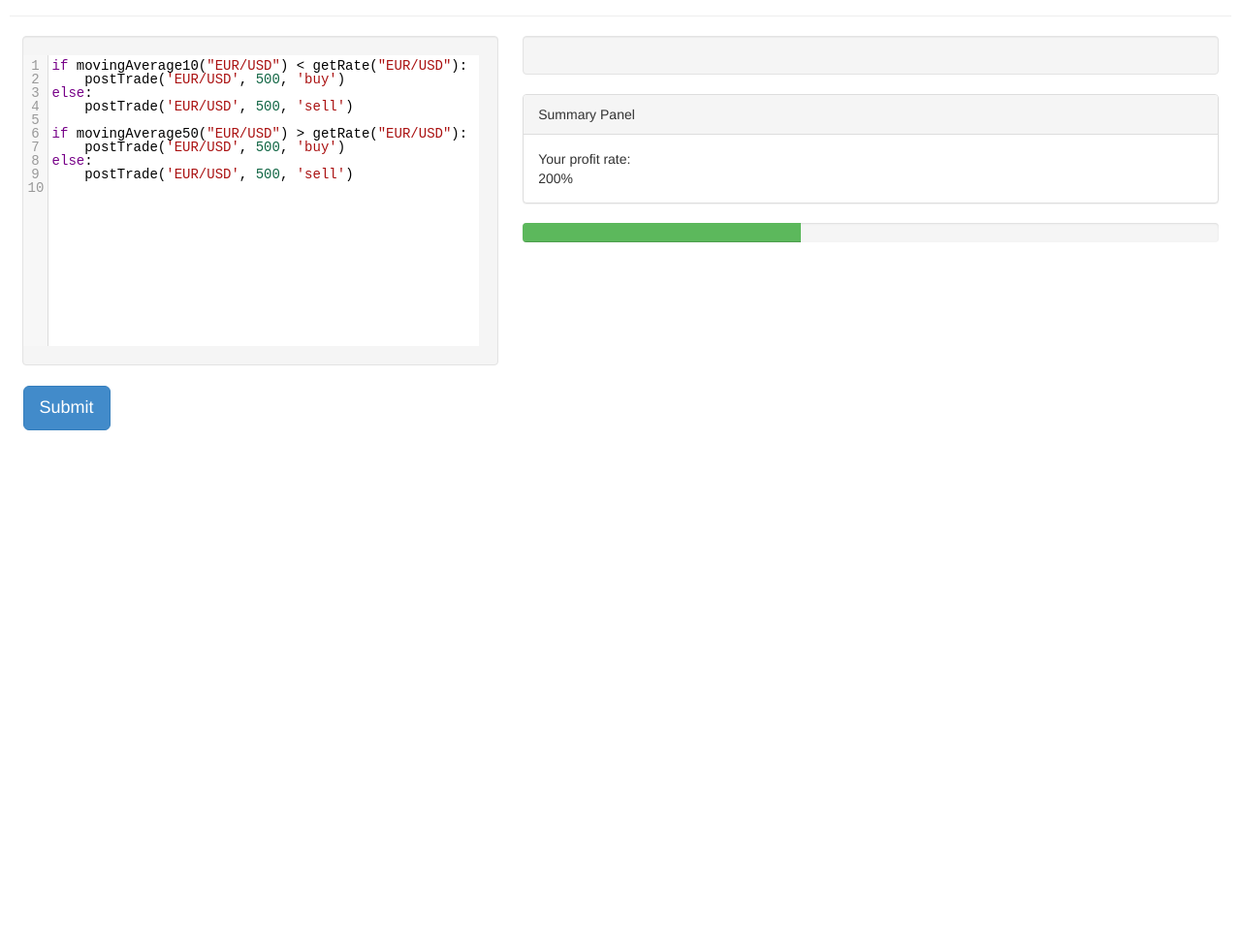
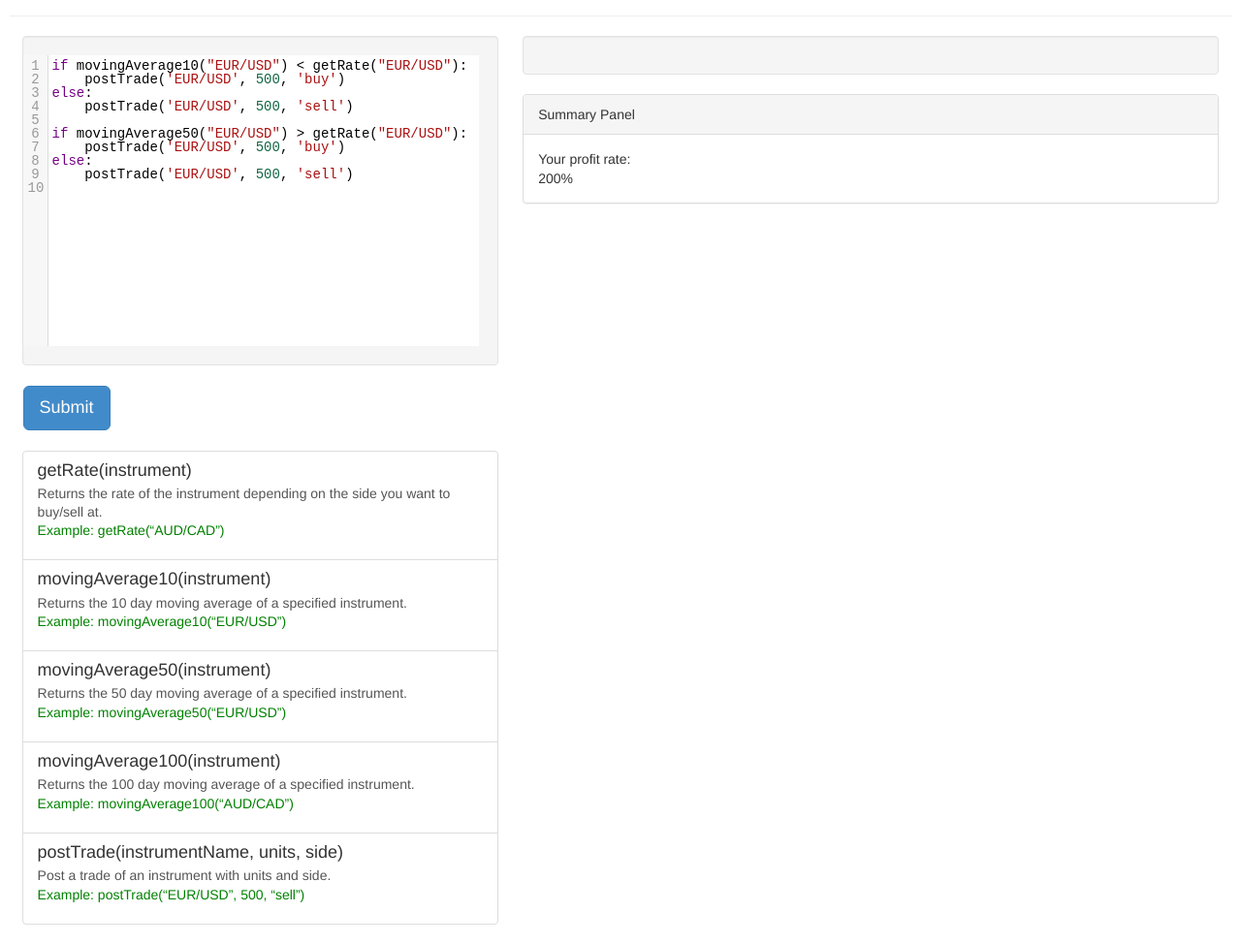
Before and after one commit to peter1000/OANDABacktester, a plain HTML site: page web/index.html in a window 1280 px wide. Shown: the part 83-1057 px from the top of the page at 97% size. Before the commit the page ends 800 px from the top, so only its background shows below. Drawn offline with nearby package versions, Linux system fonts and the light colour scheme.

Commit message:
Added documentation

```diff
--- a/web/index.html
+++ b/web/index.html
@@ -37,7 +37,36 @@ else:
 				</td>
 			</tr>
 		</table>
+			<br />
+			<div class="list-group">
+				<a href="#" class="list-group-item">
+					<h4 class="list-group-item-heading">getRate(instrument)</h4>
+					<p class="list-group-item-text">Returns the rate of the instrument depending on the side you want to buy/sell at.</p>
+					<p style="color: green;">Example: getRate(“AUD/CAD”)</p>
+				</a>
+				<a href="#" class="list-group-item">
+					<h4 class="list-group-item-heading">movingAverage10(instrument)</h4>
+					<p class="list-group-item-text">Returns the 10 day moving average of a specified instrument.</p>
+					<p style="color: green;">Example: movingAverage10(“EUR/USD”)</p>
+				</a>
+				<a href="#" class="list-group-item">
+					<h4 class="list-group-item-heading">movingAverage50(instrument)</h4>
+					<p class="list-group-item-text">Returns the 50 day moving average of a specified instrument.</p>
+					<p style="color: green;">Example: movingAverage50(“EUR/USD”)</p>
+				</a>
+				<a href="#" class="list-group-item">
+					<h4 class="list-group-item-heading">movingAverage100(instrument)</h4>
+					<p class="list-group-item-text">Returns the 100 day moving average of a specified instrument.</p>
+					<p style="color: green;">Example: movingAverage100(“AUD/CAD”)</p>
+				</a>
+				<a href="#" class="list-group-item">
+					<h4 class="list-group-item-heading">postTrade(instrumentName, units, side)</h4>
+					<p class="list-group-item-text">Post a trade of an instrument with units and side.</p>
+					<p style="color: green;">Example: postTrade(“EUR/USD”, 500, “sell”)</p>
+				</a>
+			</div>
 	</div>
+
 
 	<div class="results">
 		<div class="well">
@@ -52,7 +81,7 @@ else:
 			</div>
 		</div>
 
-		<div class="progress">
+		<div class="progress" style="display:none">
 			<div class="progress-bar progress-bar-success" role="progressbar" aria-valuenow="40" aria-valuemin="0" aria-valuemax="100" style="width: 40%">
 				<span class="sr-only">40% Complete (success)</span>
 			</div>
```
